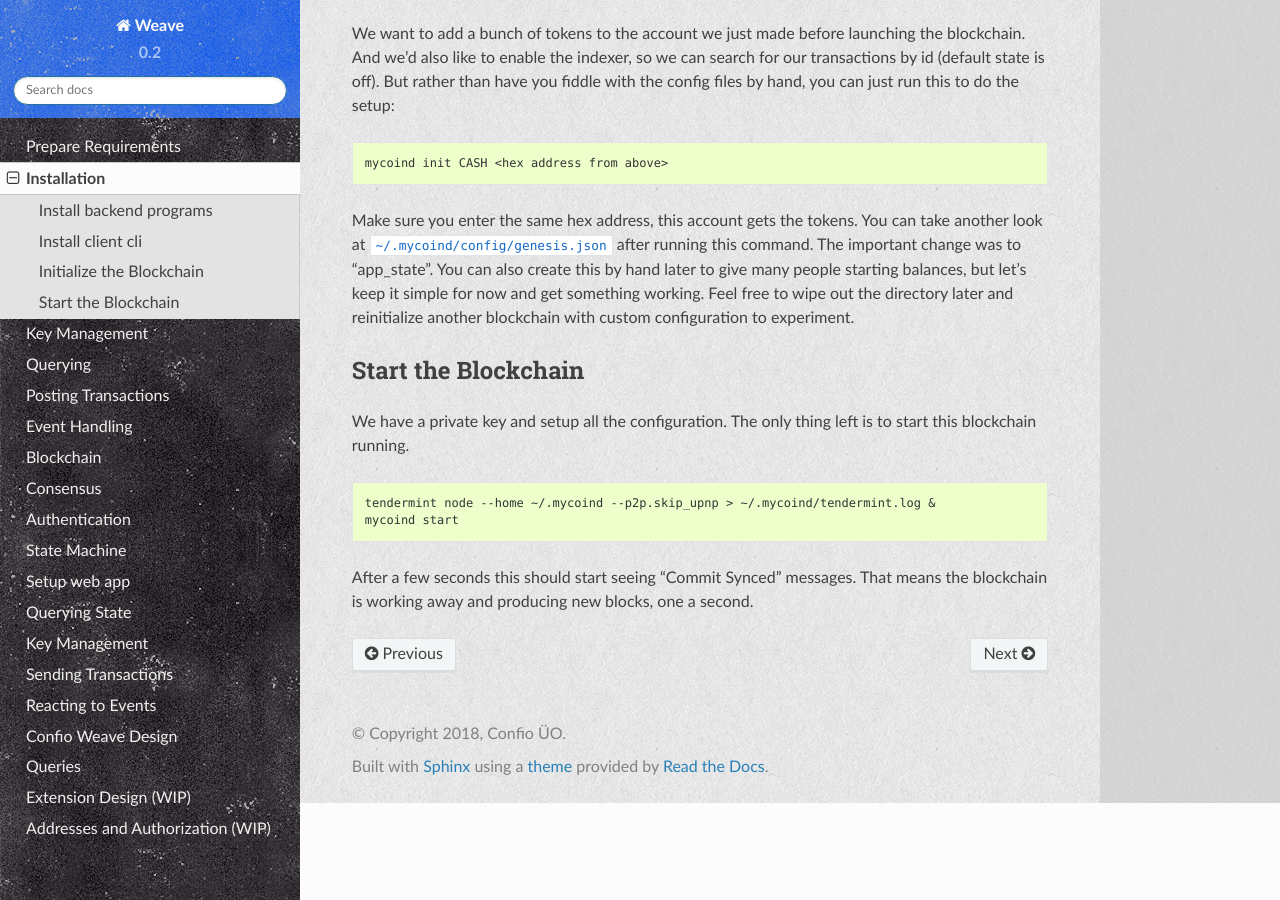
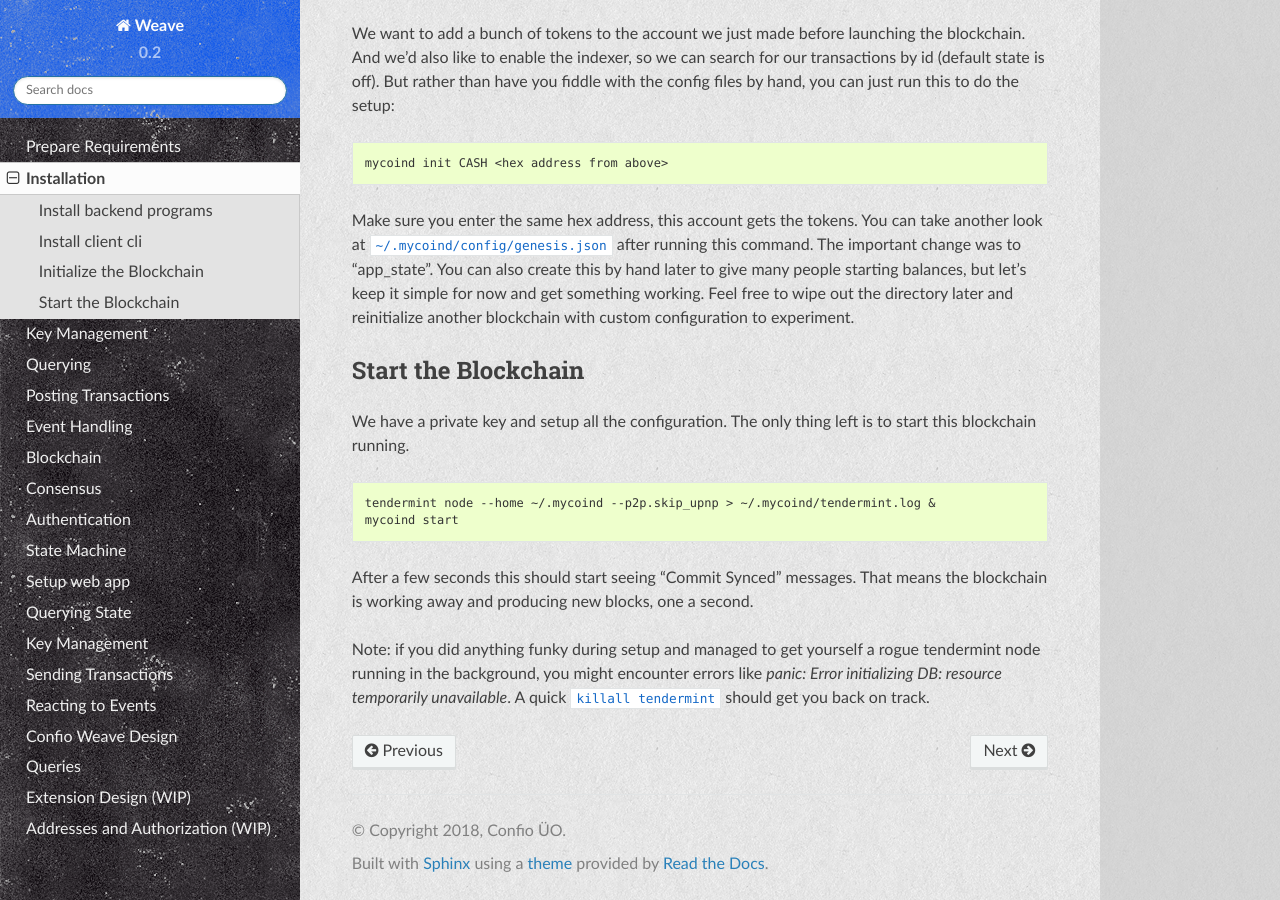
Before and after one commit to iov-one/weave, a Sphinx documentation site: the page built from docs/mycoind/installation.rst, in a window 1280 px wide and 900 px high, scrolled down 2234 px. Built offline with Sphinx 7.4.7 and the Read the Docs theme 2.0.0, drawn with Linux system fonts in a browser that asks for light colours; formulas are drawn with MathJax 3.

Commit message:
added a note about killing tendermint to docs

```diff
--- a/docs/mycoind/installation.rst
+++ b/docs/mycoind/installation.rst
@@ -153,3 +153,7 @@ The only thing left is to start this blockchain running.
 After a few seconds this should start seeing "Commit Synced" messages.
 That means the blockchain is working away and producing new blocks,
 one a second.
+
+Note: if you did anything funky during setup and managed to get yourself a rogue tendermint
+node running in the background, you might encounter errors like `panic: Error initializing DB: resource temporarily unavailable`.
+A quick ``killall tendermint`` should get you back on track.
```
